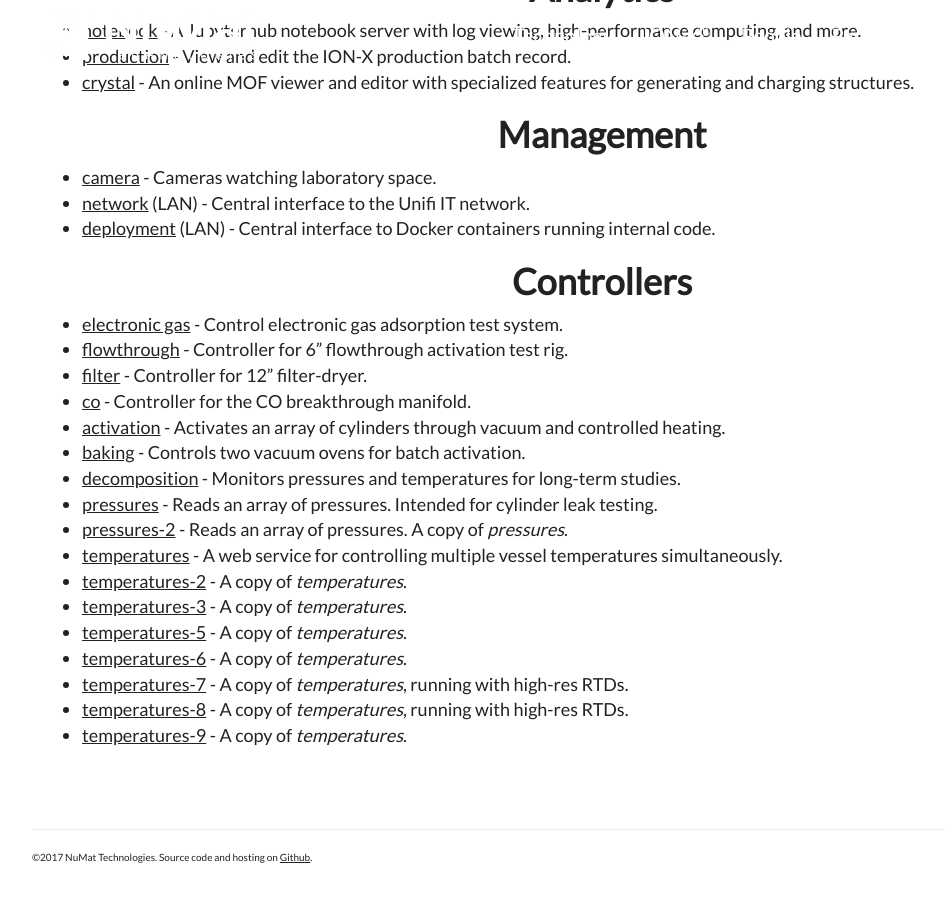
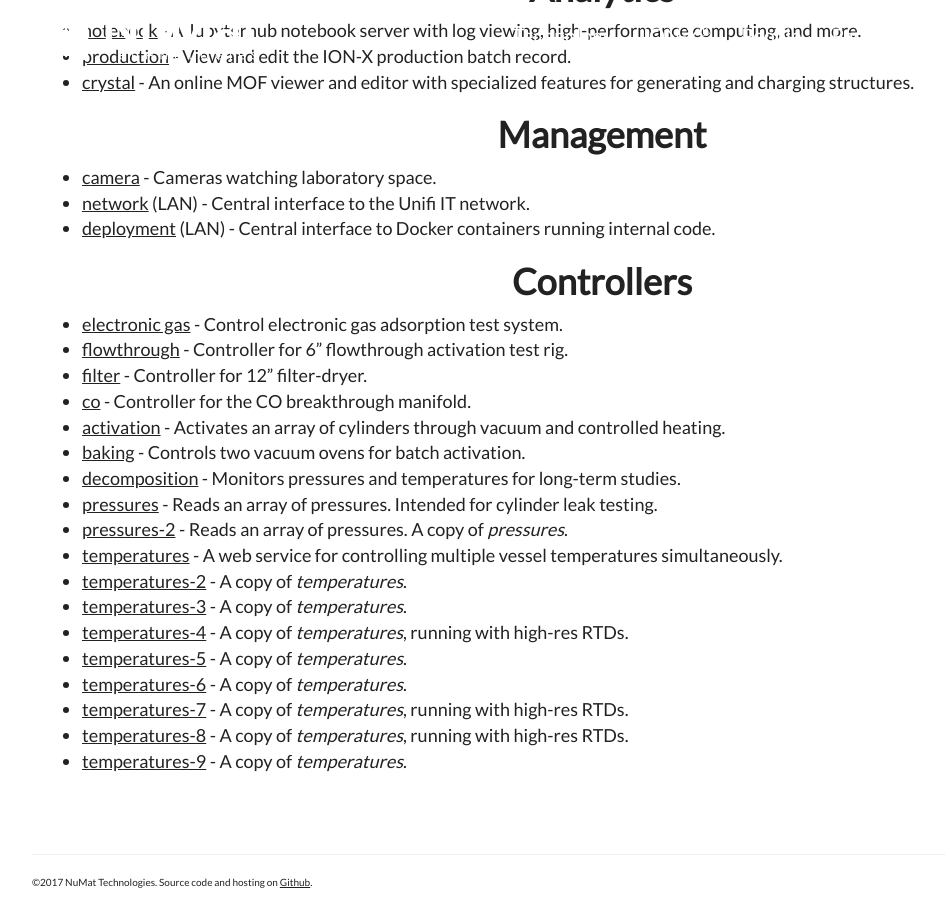
Before and after one commit to numat/numat.github.io, a Jekyll site: the page built from internal.md, in a window 1280 px wide and 900 px high, scrolled down 1058 px. Shown: the whole window, without its empty margins (38-983 px from the left). Built offline with Jekyll 4.4.1, drawn with Linux system fonts in a browser that asks for light colours; nearby versions of some CDN libraries; comment, search, counter and statistics services are not loaded; before the commit the page ends 1932 px from its top, so only the background shows below that.

Commit message:
Added back temperatures 4 for 3flex management

```diff
--- a/internal.md
+++ b/internal.md
@@ -38,6 +38,7 @@
  * [temperatures](/temperatures) - A web service for controlling multiple vessel temperatures simultaneously.
  * [temperatures-2](/temperatures-2) - A copy of *temperatures*.
  * [temperatures-3](/temperatures-3) - A copy of *temperatures*.
+ * [temperatures-4](/temperatures-4) - A copy of *temperatures*, running with high-res RTDs.
  * [temperatures-5](/temperatures-5) - A copy of *temperatures*.
  * [temperatures-6](/temperatures-6) - A copy of *temperatures*.
  * [temperatures-7](/temperatures-7) - A copy of *temperatures*, running with high-res RTDs.
--- /dev/null
+++ b/internal/temperatures_4.html
@@ -0,0 +1,6 @@
+---
+title: Temperature Control | NuMat
+layout: internal
+link: https://internal.numat-tech.com:52320/
+permalink: /temperatures-4/
+---
```
